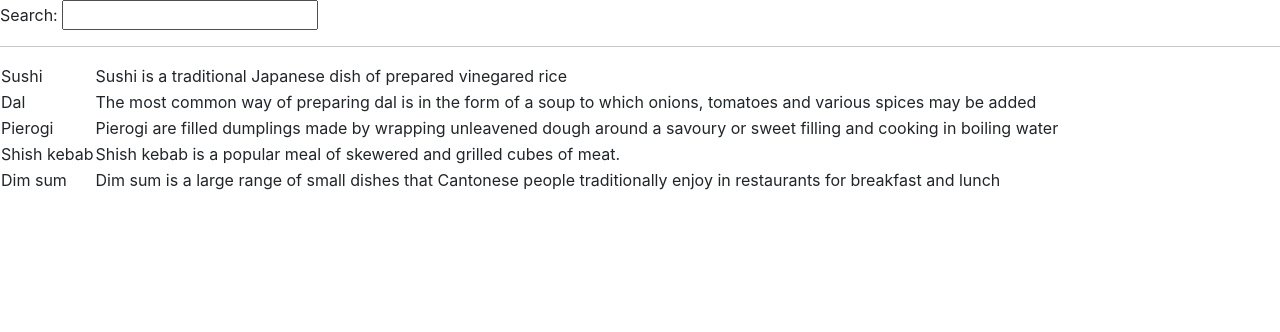
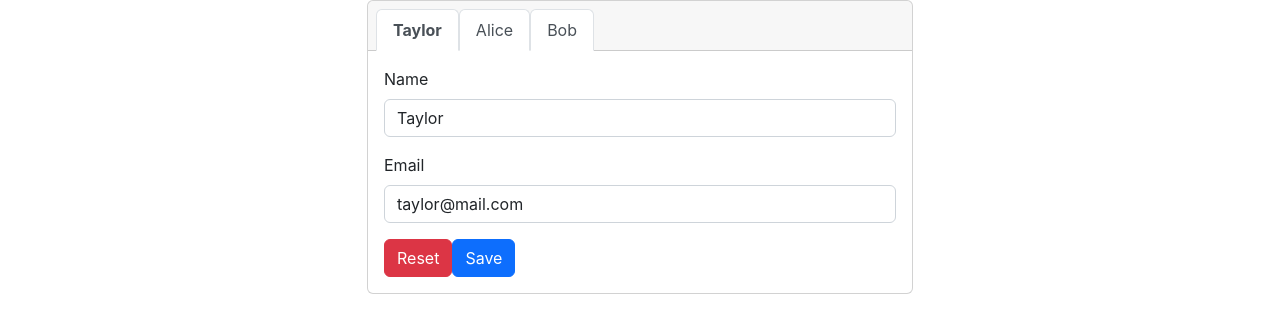
Before and after one commit to nishanmazumder/todo-react, a React (Create React App) app: page / in a window 1280 px wide. Shown: the top 332 px of the page. Built offline with nearby package versions, Linux system fonts and the light colour scheme.

Commit message:
data reset added

```diff
--- /dev/null
+++ b/src/components/jsx/DetailsForm/App.js
@@ -0,0 +1,60 @@
+import { useState } from 'react';
+import { Container, Row, Col } from 'react-bootstrap';
+import { Tab, Card } from 'react-bootstrap';
+import ContactList from './ContactList.js';
+import EditContact from './EditContact.js';
+
+const AllContacts = [
+   { id: 0, name: 'Taylor', email: 'taylor@mail.com' },
+   { id: 1, name: 'Alice', email: 'alice@mail.com' },
+   { id: 2, name: 'Bob', email: 'bob@mail.com' }
+];
+
+
+export default function ContactManager() {
+   const [contacts, setContacts] = useState(AllContacts);
+   const [selectedId, setSelectedId] = useState(0);
+   const selectedContact = contacts.find(c =>
+      c.id === selectedId
+   );
+
+   function handleSave(updatedData) {
+      const nextContacts = contacts.map(c => {
+         if (c.id === updatedData.id) {
+            return updatedData;
+         } else {
+            return c;
+         }
+      });
+      setContacts(nextContacts);
+   }
+
+   return (
+      <Container>
+         <Row className="justify-content-md-center">
+            <Col xs lg="6">
+               <Tab.Container defaultActiveKey="#first">
+                  <Card>
+                     <ContactList
+                        contacts={contacts}
+                        selectedId={selectedId}
+                        onSelect={id => setSelectedId(id)}
+                     />
+                     <Card.Body>
+                        <Tab.Content>
+                           <EditContact
+                              key={selectedId}
+                              initialData={selectedContact}
+                              onSave={handleSave}
+                           />
+                        </Tab.Content>
+                     </Card.Body>
+                  </Card>
+               </Tab.Container>
+            </Col>
+         </Row>
+      </Container>
+
+
+   )
+}
--- /dev/null
+++ b/src/components/jsx/DetailsForm/ContactList.js
@@ -0,0 +1,24 @@
+import { Card, Nav } from 'react-bootstrap';
+
+export default function ContactList({
+   contacts,
+   selectedId,
+   onSelect
+}) {
+   return (
+      <Card.Header>
+         <Nav variant="tabs">
+            {contacts.map(contact =>
+               <Nav.Item key={contact.id}>
+                  <Nav.Link onClick={() => onSelect(contact.id)} eventKey="#first">
+                     {contact.id === selectedId ?
+                        <b>{contact.name}</b> :
+                        contact.name
+                     }
+                  </Nav.Link>
+               </Nav.Item>
+            )}
+         </Nav>
+      </Card.Header>
+   );
+}
--- /dev/null
+++ b/src/components/jsx/DetailsForm/EditContact.js
@@ -0,0 +1,43 @@
+import { useState } from 'react';
+import { Tab, Form, Button } from 'react-bootstrap';
+
+export default function EditContact({ initialData, onSave }) {
+   const [name, setName] = useState(initialData.name);
+   const [email, setEmail] = useState(initialData.email);
+
+   console.log(initialData);
+
+   return (
+      <Tab.Pane eventKey="#first">
+
+         <Form.Group className="mb-3">
+            <Form.Label>Name</Form.Label>
+            <Form.Control type="text" value={name}
+               onChange={e => setName(e.target.value)}
+               placeholder="Name" />
+         </Form.Group>
+
+         <Form.Group className="mb-3">
+            <Form.Label>Email</Form.Label>
+            <Form.Control type="email" value={email}
+               onChange={e => setEmail(e.target.value)}
+               placeholder="Mail" />
+         </Form.Group>
+
+         <Button variant="danger" onClick={() => {
+            setName(initialData.name);
+            setEmail(initialData.email);
+         }}>Reset</Button>
+
+         <Button variant="primary" onClick={() => {
+            const updatedData = {
+               id: initialData.id,
+               name: name,
+               email: email
+            };
+            onSave(updatedData);
+         }}>Save</Button>
+
+      </Tab.Pane>
+   );
+}
--- a/src/index.js
+++ b/src/index.js
@@ -25,6 +25,7 @@ import "./index.css";
 // import ProductTable from "./components/jsx/Product/App";
 // import SyncedInputs from "./components/jsx/Accordion/App";
 import FilterableList from "./components/jsx/FilteringTXT/App";
+import ContactManager from "./components/jsx/DetailsForm/App";
 
 import reportWebVitals from "./reportWebVitals";
 
@@ -54,7 +55,8 @@ root.render(
       {/* <MailClient /> */}
       {/* {<ProductTable />} */}
       {/* {<SyncedInputs />} */}
-      <FilterableList />
+      {/* <FilterableList /> */}
+      <ContactManager/>
    </React.StrictMode>
 );
 
```
